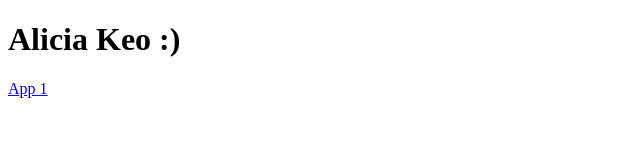
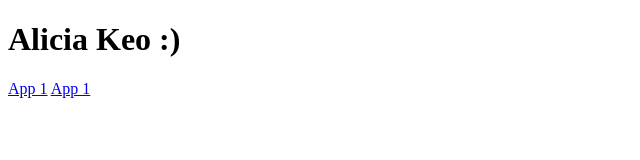
Before and after one commit to akeo9/vue-apps, a plain HTML site: page index.html in a window 1280 px wide. Shown: the full height of the page, 0-640 px from the left. Drawn offline with Linux system fonts and the light colour scheme.

Commit message:
uploading app2

```diff
--- a/index.html
+++ b/index.html
@@ -4,5 +4,6 @@
     <body>
         <h1>Alicia Keo :)</h1>
         <a href="app1/index.html">App 1</a>
+        <a href="app2/index.html">App 1</a>
     </body>
 </html>
```
